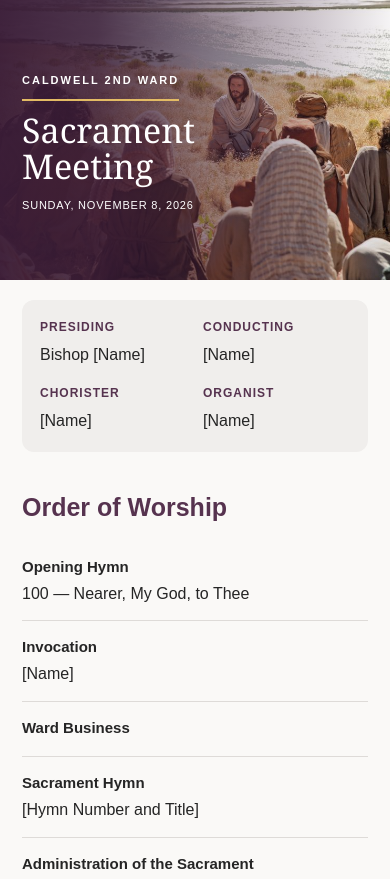
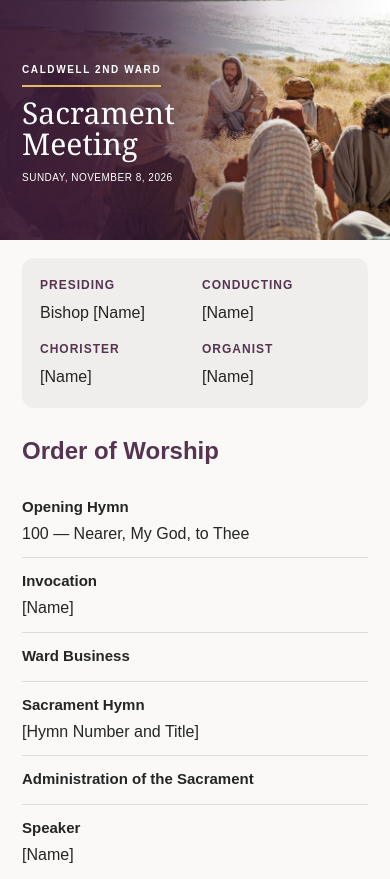
Before and after one commit to bekajane77/Caldwell2ndBulletin, a plain HTML site: page index.html in a window 390 px wide. Shown: the top 879 px of the page. Drawn offline with Linux system fonts and the light colour scheme.

Commit message:
Refactor CSS and update HTML comments

```diff
--- a/index.html
+++ b/index.html
@@ -10,7 +10,6 @@
 :root {
   --purple: #56334f;
   --text: #252525;
-  --muted: #686868;
   --line: #dedbd8;
   --background: #faf9f7;
   --panel: #f0eeec;
@@ -34,20 +33,20 @@ body {
   margin: 0 auto;
 }
 
-/* IMAGE HEADER */
+/* DESKTOP HEADER */
 
 header {
+  background-color: #3a1c37;
   background-image:
     linear-gradient(
       90deg,
-      rgba(58, 28, 55, 0.96) 0%,
-      rgba(58, 28, 55, 0.86) 25%,
-      rgba(58, 28, 55, 0.50) 55%,
-      rgba(58, 28, 55, 0.05) 100%
+      rgba(58,28,55,.96) 0%,
+      rgba(58,28,55,.86) 25%,
+      rgba(58,28,55,.50) 55%,
+      rgba(58,28,55,.05) 100%
     ),
     url("sermon-on-the-mount.jpeg");
 
-  background-color: #3a1c37;
   background-size: cover;
   background-position: center 43%;
   background-repeat: no-repeat;
@@ -189,63 +188,69 @@ footer h2 {
   gap: 12px 24px;
 }
 
-/* MOBILE LAYOUT */
+/* MOBILE ONLY */
 
-@media (max-width: 600px) {
+@media screen and (max-width: 600px) {
 
   header {
-  min-height: 0;
-  height: 280px;
-  padding: 22px;
-  background-position: 38% center;
-}
+    height: 240px;
+    min-height: 0;
+    padding: 18px 22px;
+
+    background-position: 38% center;
 
     background-image:
       linear-gradient(
         90deg,
-        rgba(58, 28, 55, 0.96) 0%,
-        rgba(58, 28, 55, 0.90) 22%,
-        rgba(58, 28, 55, 0.65) 42%,
-        rgba(58, 28, 55, 0.10) 70%,
-        rgba(58, 28, 55, 0.00) 100%
+        rgba(58,28,55,.96) 0%,
+        rgba(58,28,55,.90) 22%,
+        rgba(58,28,55,.65) 42%,
+        rgba(58,28,55,.10) 70%,
+        rgba(58,28,55,0) 100%
       ),
       url("sermon-on-the-mount.jpeg");
   }
 
   .ward {
-    font-size: 11px;
-    letter-spacing: 2px;
-    padding-bottom: 10px;
+    font-size: 10px;
+    letter-spacing: 1.6px;
+    padding-bottom: 7px;
   }
 
   header h1 {
-  font-size: 34px;
-  line-height: 1.05;
-  max-width: 260px;
-  margin: 12px 0;
-}
+    font-size: 30px;
+    line-height: 1.05;
+    max-width: 220px;
+    margin: 10px 0;
+  }
 
   header .date {
-    font-size: 11px;
-    letter-spacing: 0.8px;
+    font-size: 10px;
+    letter-spacing: .5px;
   }
 
   main {
-    padding-top: 20px;
+    padding-top: 18px;
   }
 
   .leadership {
-    gap: 16px;
+    gap: 14px;
     padding: 18px;
+  }
+
+  main h2 {
+    font-size: 24px;
+    margin-top: 28px;
   }
 
   .program-row {
     grid-template-columns: 1fr;
     gap: 2px;
+    padding: 11px 0;
   }
 
-  h2 {
-    font-size: 25px;
+  .announcement {
+    padding: 15px 0;
   }
 }
 
@@ -261,6 +266,7 @@ footer h2 {
     background: white !important;
     color: black;
     min-height: 0;
+    height: auto;
     padding: 15px 0;
   }
 
@@ -358,7 +364,7 @@ async function loadBulletin() {
 
     const data = await response.json();
 
-    // HEADER INFORMATION
+    // HEADER
 
     document.getElementById('ward-name')
       .textContent = data.ward || '';
@@ -369,7 +375,7 @@ async function loadBulletin() {
     document.getElementById('meeting-date')
       .textContent = 'Sunday, ' + (data.date || '');
 
-    // LEADERSHIP INFORMATION
+    // LEADERSHIP
 
     const leadership =
       document.getElementById('leadership');
@@ -434,7 +440,7 @@ async function loadBulletin() {
       program.appendChild(row);
     });
 
-    // WARD ANNOUNCEMENTS
+    // ANNOUNCEMENTS
 
     const announcements =
       document.getElementById('announcements');
```
